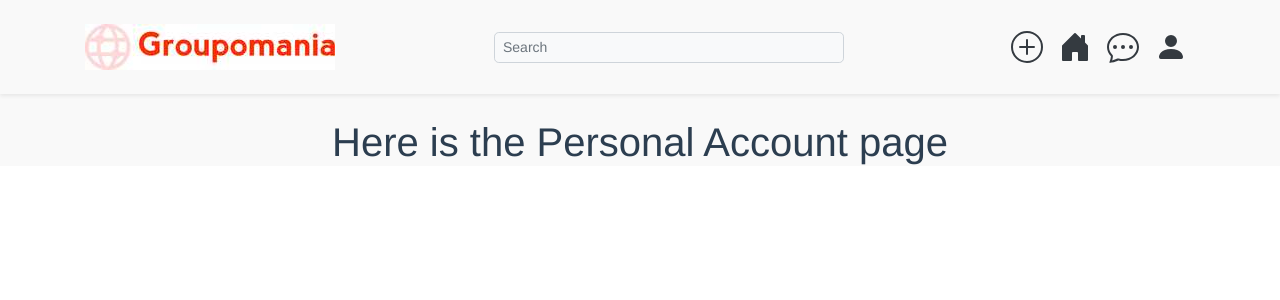
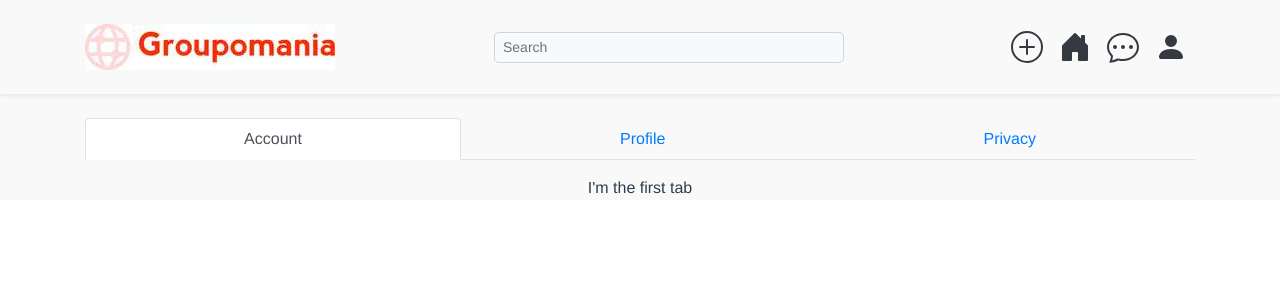
Before and after one commit to dimitriobin/P07-Groupomania, a Vue app in the folder front_end/: page /personal in a window 1280 px wide. Shown: the top 300 px of the page. Built offline with nearby package versions, Linux system fonts and the light colour scheme.

Commit message:
Integration de la structure en tabs

```diff
--- a/front_end/src/views/PersonalAccount.vue
+++ b/front_end/src/views/PersonalAccount.vue
@@ -1,6 +1,12 @@
 <template>
   <div id="PersonalAccount">
-    <h1>Here is the Personal Account page</h1>
+    <b-tabs content-class="mt-3" fill>
+      <b-tab title="Account" active>
+        <p>I'm the first tab</p>
+      </b-tab>
+      <b-tab title="Profile"><p>I'm the second tab</p></b-tab>
+      <b-tab title="Privacy"><p>I'm the tab with the very, very long title</p></b-tab>
+    </b-tabs>
   </div>
 </template>
 
```
